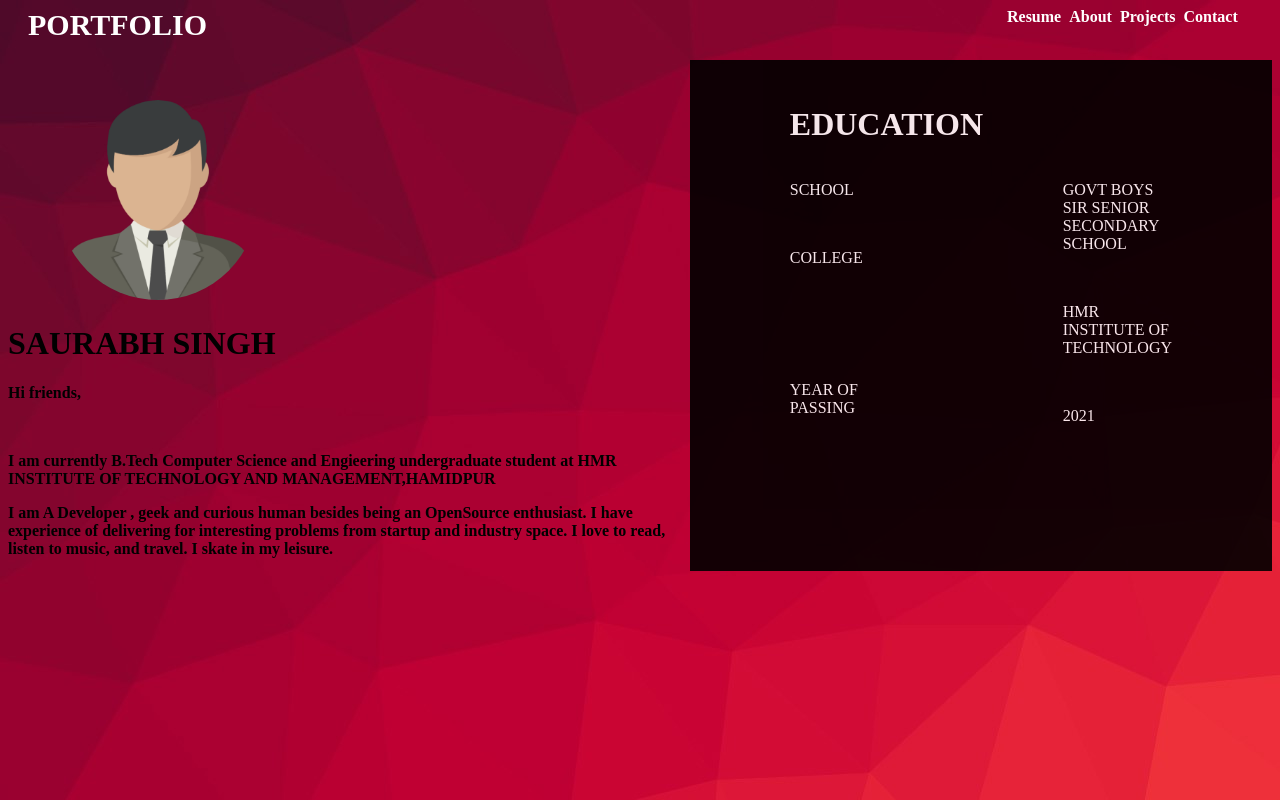
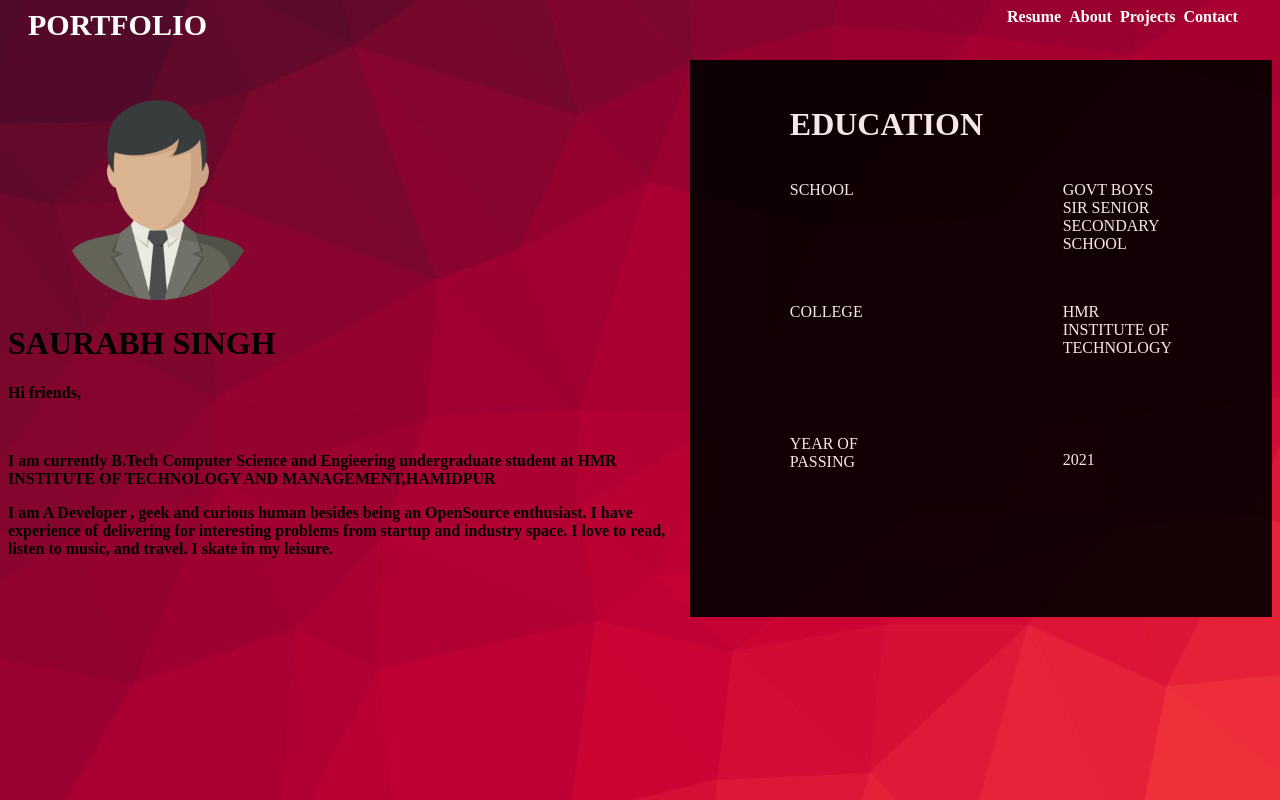
Before and after one commit to saurabh2908/SPA_AngularJs, a website: page Portfolio/public/index.html at #/Resume in a window 1280 px wide. Drawn offline with Linux system fonts and the light colour scheme.

Commit message:
Single Page Application in AngularJs

```diff
--- a/Portfolio/public/views/resume.html
+++ b/Portfolio/public/views/resume.html
@@ -33,7 +33,12 @@ img{
 #cal{
     margin-top: 80px;
 }
-
+#d{
+    margin-top: 70px;
+}
+#y{
+    margin-top: 60px;
+}
 
 </style>
 
@@ -57,13 +62,13 @@ img{
        <div class="edu">
            <div id="year">
            <p>SCHOOL</p><br>
-           <p>COLLEGE</p><br>
+           <p id="d">COLLEGE</p><br>
            <p  id="cal">YEAR OF PASSING</p>
            </div>
            <div id="inst">
             <p>GOVT BOYS SIR SENIOR SECONDARY SCHOOL</p><br>
             <p>HMR INSTITUTE OF TECHNOLOGY</p><br>
-            <p>2021</p>
+            <p id="y">2021</p>
            </div>
        </div>
     </div>
```
